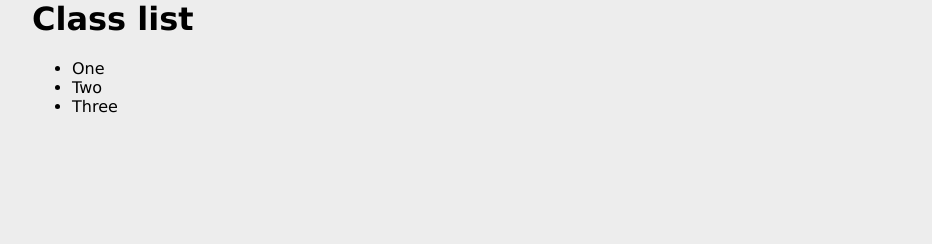
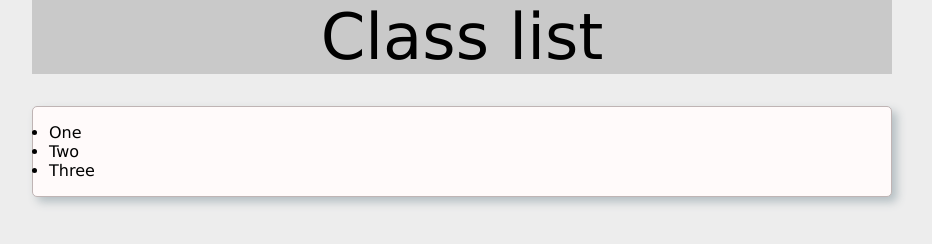
Before and after one commit to MariusCodeAcademy/feu2-12-style-classList, a plain HTML site: page about.html in a window 1280 px wide. Shown: the whole page, without its empty margins (178-1110 px from the left). Drawn offline with Linux system fonts and the light colour scheme.

Commit message:
classLIst

```diff
--- a/js/classList.js
+++ b/js/classList.js
@@ -3,6 +3,8 @@ console.log('classList.js');
 
 const htmlEls = {
   main: document.querySelector('main'),
+  ul: document.querySelector('ul'),
+  h1: document.querySelector('h1'),
 };
 
 // classList    API
@@ -15,9 +17,12 @@ const htmlEls = {
 // 1. uzdeti <main> klase 'container'
 htmlEls.main.classList.add('container');
 // 2. <ul class="unlisted"> uzdeti klase 'card'
-
+htmlEls.ul.classList.add('card');
 // 3. uzdeti h1 elementui klase 'mainTitle' aprasyti css faile keleta taisyklius
-
+htmlEls.h1.classList.add('mainTitle');
 // 4. paspaudus ant h1 mes ijungiam arba isjungiam 'mainTitle' klase (toggle)
+htmlEls.h1.addEventListener('click', () => htmlEls.h1.classList.toggle('mainTitle'));
 
 // 5. atvaizduoti su alertu ar <ul class="unlisted"> turi klase unlisted (.contains)
+const isThereAClass = htmlEls.ul.classList.contains('unlisted');
+console.log('isThereAClass ===', isThereAClass);
--- a/style/style.css
+++ b/style/style.css
@@ -29,3 +29,11 @@
 .specialArt .author {
   font-size: 4rem;
 }
+
+.mainTitle {
+  font-weight: normal;
+  font-size: 4rem;
+  margin-bottom: 0.5em;
+  background-color: rgb(201, 201, 201);
+  text-align: center;
+}
```
